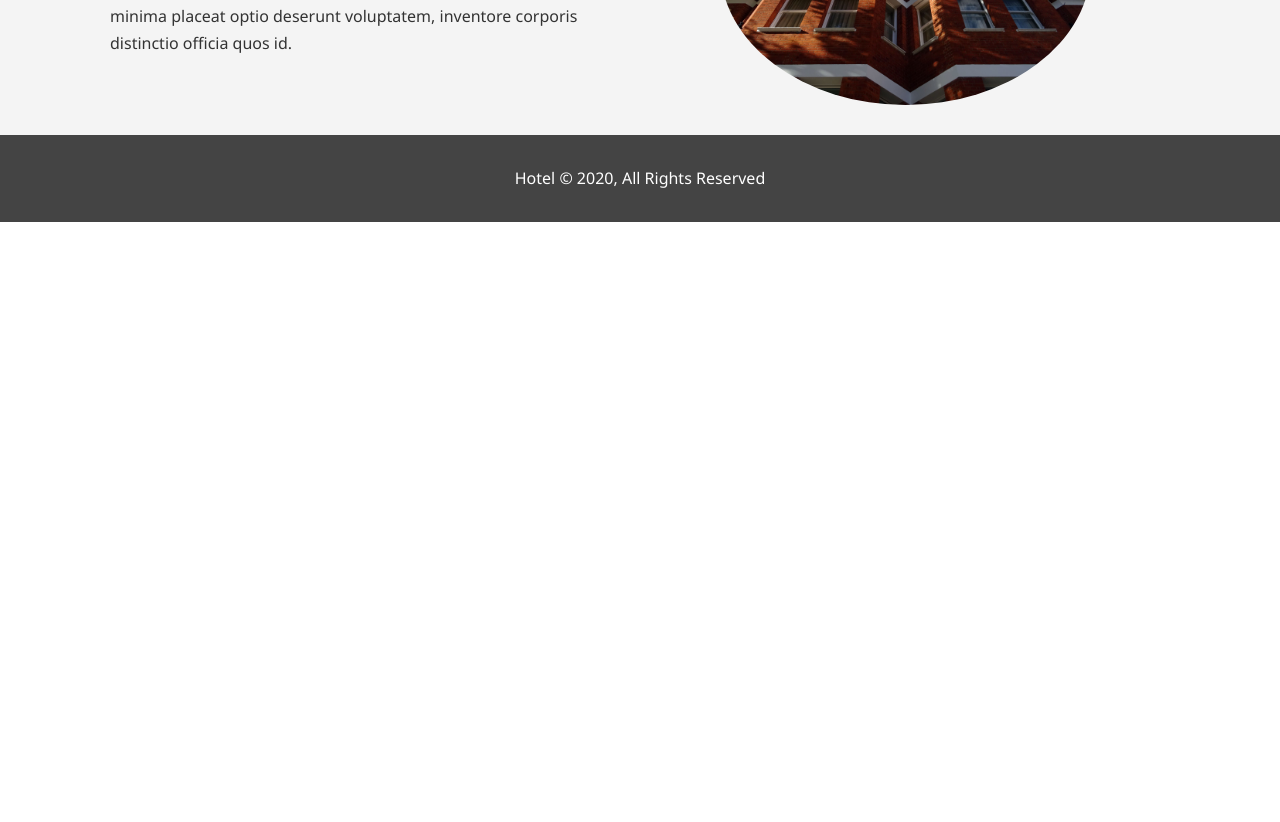
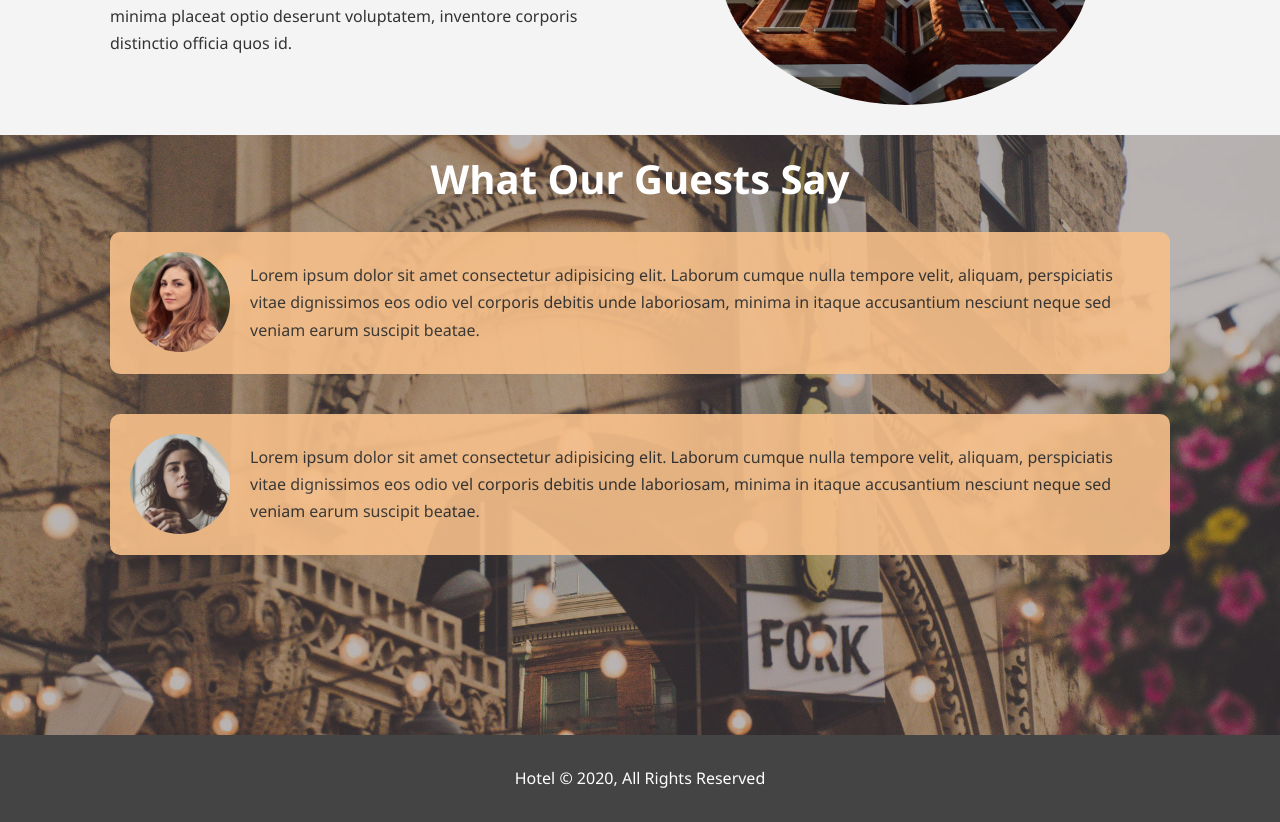
Before and after one commit to MasterSancho/Hotel-App, a React (Create React App) app in the folder hotel_app/: page / in a window 1280 px wide. Shown: the part 1520-2342 px from the top of the page. Before the commit the page ends 1742 px from the top, so only its background shows below. Built offline with nearby package versions, Linux system fonts and the light colour scheme.

Commit message:
008-Testimonials
Testimonials

```diff
--- a/hotel_app/src/App.jsx
+++ b/hotel_app/src/App.jsx
@@ -3,7 +3,8 @@ import Navbar from './components/header/navbar/Navbar';
 import ShowCase from './components/header/showcase/ShowCase';
 import HomeInfo from './components/section/home-info/HomeInfo';
 import Features from './components/section/features/Features';
-import AboutInfo from './components/about/about-info/AboutInfo'
+import AboutInfo from './components/about/about-info/AboutInfo';
+import Testimonials from './components/about/testimonials/Testimonials';
 import Footer from './components/footer/Footer';
 import './App.css';
 
@@ -15,6 +16,7 @@ function App() {
       <HomeInfo />
       <Features />
       <AboutInfo />
+      <Testimonials />
       <div className='clr'></div>
       <Footer />
     </div>
--- /dev/null
+++ b/hotel_app/src/components/about/testimonials/Testimonials.jsx
@@ -0,0 +1,34 @@
+import React from 'react';
+import Samantha from '../../../assets/img/person-1.jpg';
+import Jen from '../../../assets/img/person-2.jpg';
+import './testimonials.Style.css';
+
+const Testimonials = () => {
+  return (
+    <div className='testimonials py-3'>
+      <div className='container'>
+        <h2 className='l-heading'>What Our Guests Say</h2>
+        <div className='testimonial bg-primary'>
+          <img src={Samantha} alt='Samantha' />
+          <p>
+            Lorem ipsum dolor sit amet consectetur adipisicing elit. Laborum
+            cumque nulla tempore velit, aliquam, perspiciatis vitae dignissimos
+            eos odio vel corporis debitis unde laboriosam, minima in itaque
+            accusantium nesciunt neque sed veniam earum suscipit beatae.
+          </p>
+        </div>
+        <div className='testimonial bg-primary'>
+          <img src={Jen} alt='Jen' />
+          <p>
+            Lorem ipsum dolor sit amet consectetur adipisicing elit. Laborum
+            cumque nulla tempore velit, aliquam, perspiciatis vitae dignissimos
+            eos odio vel corporis debitis unde laboriosam, minima in itaque
+            accusantium nesciunt neque sed veniam earum suscipit beatae.
+          </p>
+        </div>
+      </div>
+    </div>
+  );
+};
+
+export default Testimonials;
--- /dev/null
+++ b/hotel_app/src/components/about/testimonials/testimonials.Style.css
@@ -0,0 +1,26 @@
+.testimonials {
+  height: 600px;
+  background: url('../../../assets//img/test-bg.jpg') no-repeat center
+    center/cover;
+  padding-top: 100px;
+}
+
+.testimonials h2 {
+  color: #fff;
+  text-align: center;
+  padding-bottom: 40px;
+}
+
+.testimonials .testimonial {
+  padding: 20px;
+  margin-bottom: 40px;
+  border-radius: 10px;
+  opacity: 0.9;
+}
+
+.testimonials .testimonial img {
+  width: 100px;
+  float: left;
+  margin-right: 20px;
+  border-radius: 50%;
+}
```
